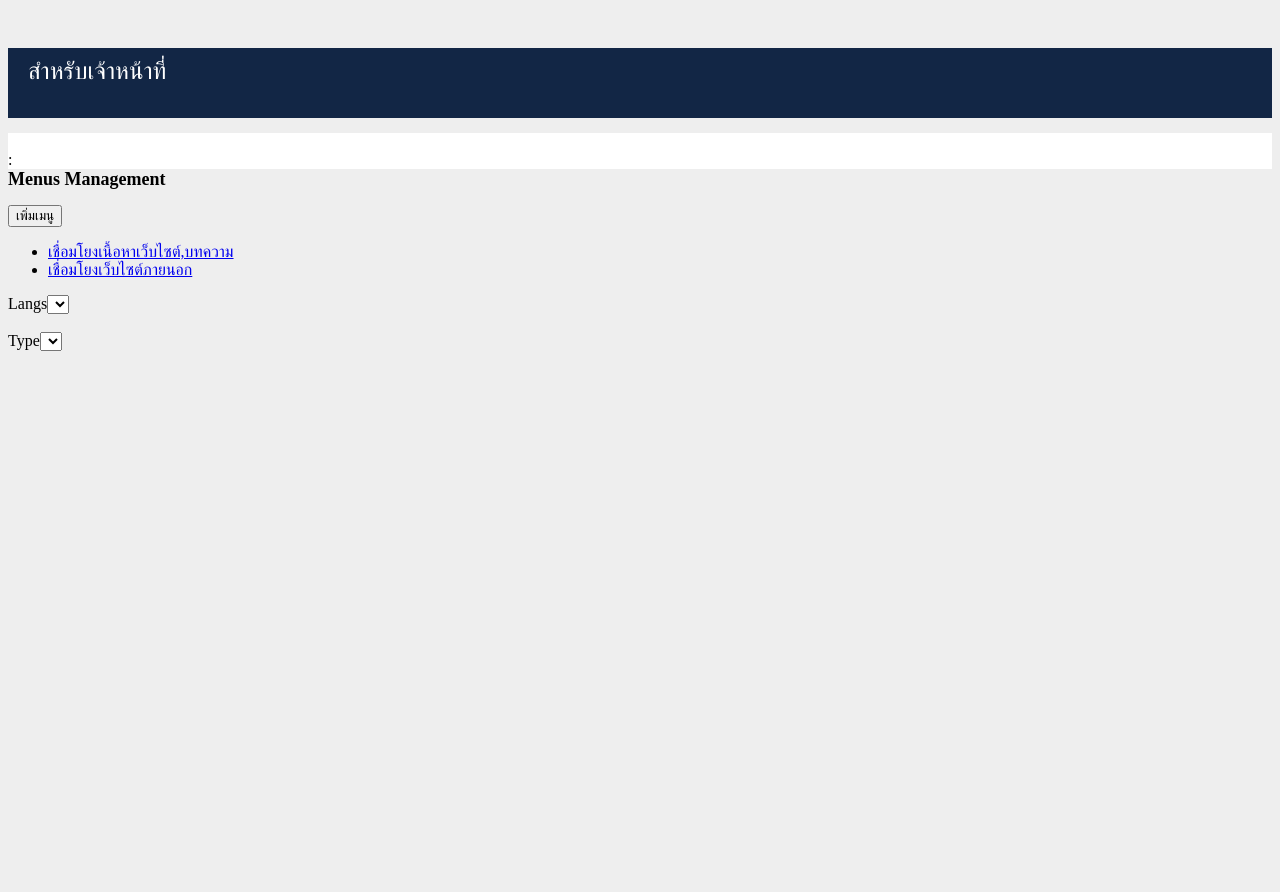
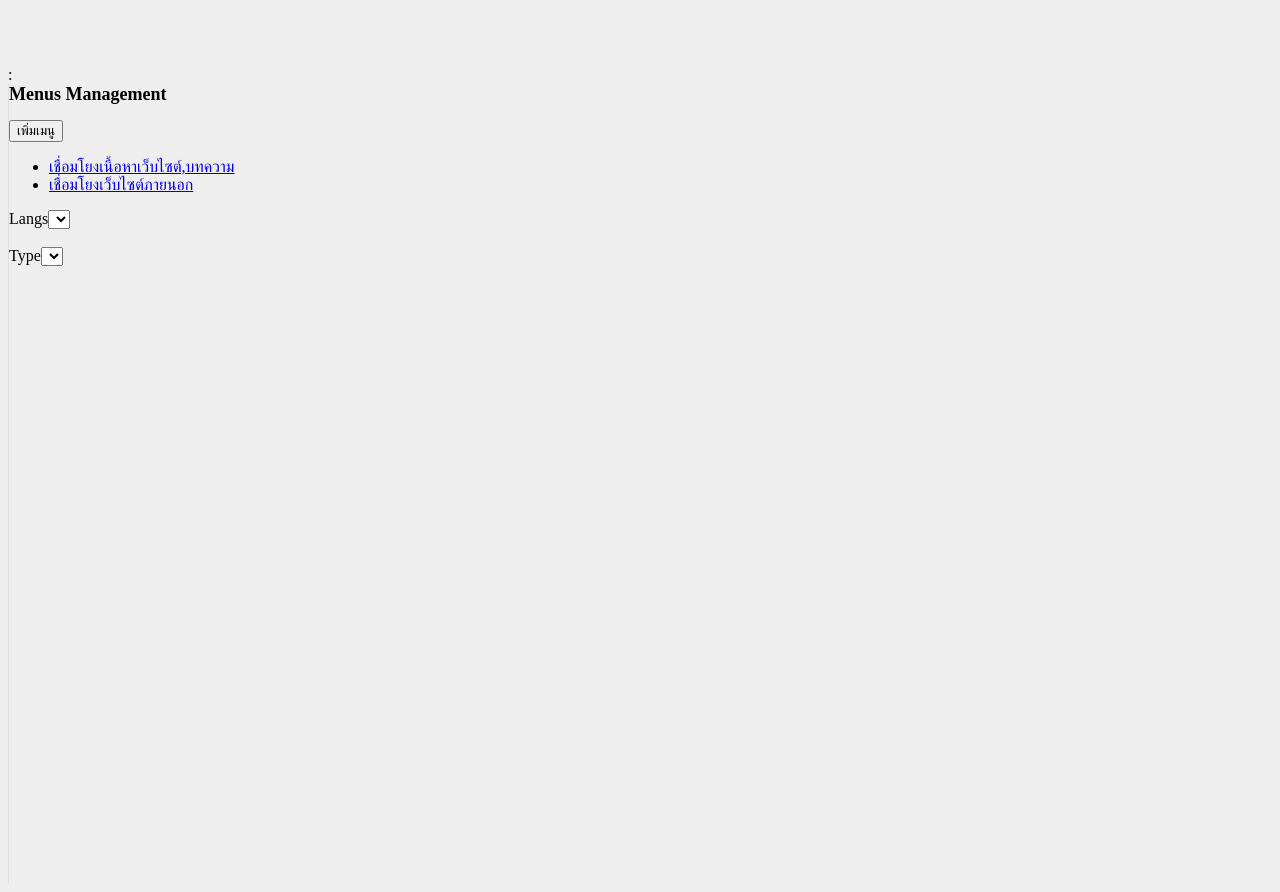
Before and after one commit to jatuponp/iweb, a Yii app: template modules/admin/views/menus/index.php in a window 1280 px wide. Before the commit the page ends 351 px from the top, so only its background shows below. Run offline with PHP 8.4 and a stand-in for Yii, Linux system fonts and the light colour scheme; the template is opened without the code that fills it, so the values that code supplies are empty; form fields are guessed from the names that the template uses; some libraries are stand-ins or nearby versions.

Commit message:
- change theme

```diff
--- a/modules/admin/views/layouts/main.php
+++ b/modules/admin/views/layouts/main.php
@@ -43,22 +43,15 @@ $this->registerJs('$().scroll(function(){$(".app-title").css("top",Math.max(0,25
         ?>
 
         <div class="container-fluid">
-            <div class="row app-title">
-                <span><?php echo Yii::$app->name; ?></span>
-                <div class="pull-right">
-                    สำหรับเจ้าหน้าที่
-                </div>
-            </div>
             <div class="row">
-                <div class="col-xs-3 col-md-2" style="background-color: #FFFFFF;">
+                <div class="col-xs-3 col-md-2">
                     <?php require 'menus.php'; ?>
                 </div>
-                <div class="col-xs-12 col-sm-9 col-md-10">
+                <div class="col-xs-12 col-sm-9 col-md-10" style="background-color: #eee; border-left: 1px solid #DDD; min-height: 800px;">
                     <?= $content ?>
                 </div>
             </div>
         </div>
-        <br/>
 
         <?php $this->endBody() ?>
     </body>
```
